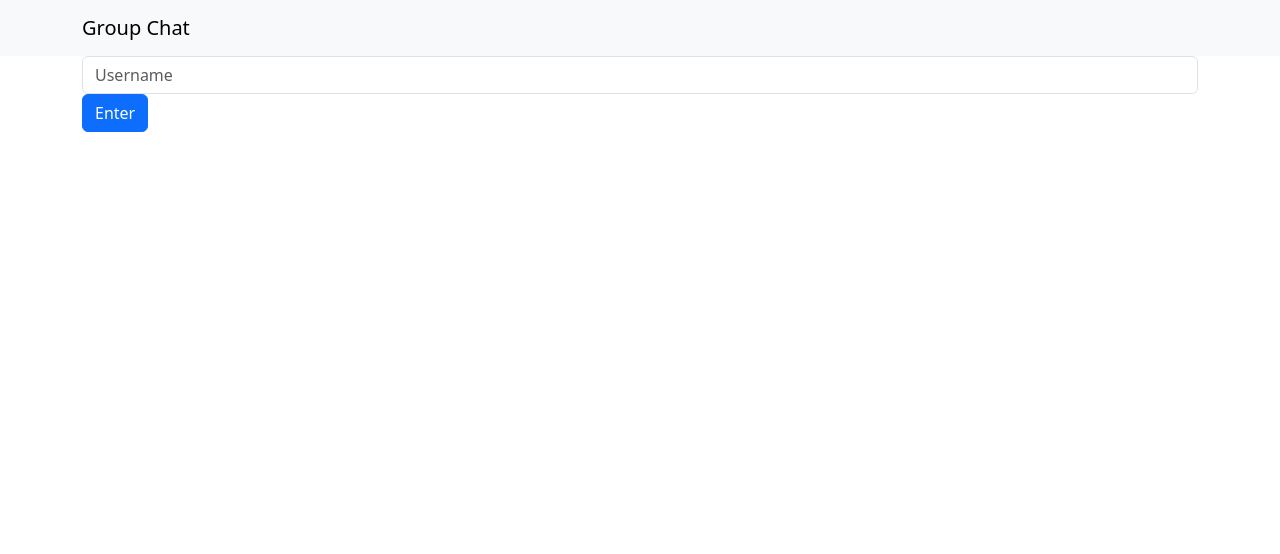
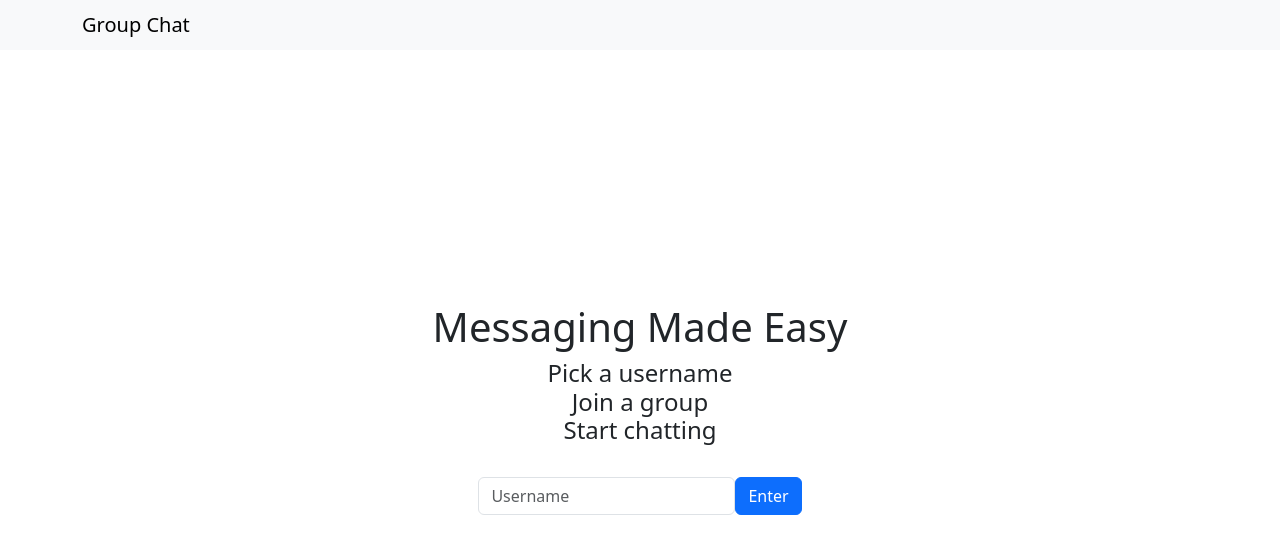
Before and after one commit to cyoung-sudo/group-chat-app-client, a React (Vite) app: page / in a window 1280 px wide. Shown: the top 554 px of the page. Built offline with nearby package versions, Linux system fonts and the light colour scheme.

Commit message:
updated username form

```diff
--- a/src/App.jsx
+++ b/src/App.jsx
@@ -19,6 +19,12 @@ function App() {
       <Container id="app-content">
         {!username &&
           <div id="usernameForm-wrapper">
+            <div id="usernameForm-header">
+              <h1>Messaging Made Easy</h1>
+              <h4>Pick a username</h4>
+              <h4>Join a group</h4>
+              <h4>Start chatting</h4>
+            </div>
             <UsernameForm setUsername={setUsername}/>
           </div>
         }
--- a/src/App.scss
+++ b/src/App.scss
@@ -1,3 +1,21 @@
+#usernameForm-wrapper {
+  height: calc(100vh - var(--navbar-height));
+  display: flex;
+  flex-direction: column;
+  justify-content: center;
+  align-items: center;
+  padding-bottom: 2rem;
+}
+
+#usernameForm-header {
+  margin-bottom: 2rem;
+  text-align: center;
+  h4 {
+    margin: 0;
+    font-weight: 300;
+  }
+}
+
 #messagesDisplay-wrapper {
   height: 70vh;
   margin-top: 1rem;
--- a/src/components/forms/UsernameForm.scss
+++ b/src/components/forms/UsernameForm.scss
@@ -0,0 +1,3 @@
+#usernameForm {
+  display: flex;
+}
--- a/src/components/navigation/NavigationBar.jsx
+++ b/src/components/navigation/NavigationBar.jsx
@@ -6,7 +6,7 @@ import Navbar from 'react-bootstrap/Navbar';
 
 const NavigationBar = ({ username }) => {
   return (
-    <Navbar expand="lg" className="bg-body-tertiary">
+    <Navbar id="navbar" expand="lg" className="bg-body-tertiary">
       <Container>
         <Navbar.Brand>Group Chat</Navbar.Brand>
 
@@ -14,7 +14,7 @@ const NavigationBar = ({ username }) => {
           <>
             <Navbar.Toggle aria-controls="basic-navbar-nav" />
             <Navbar.Collapse id="basic-navbar-nav" className="justify-content-end">
-              <Nav id="nav-info" className="justify-content-end">
+              <Nav id="navbar-info" className="justify-content-end">
                 <div>Username: {username}</div>
                 <div>Group: ...</div>
               </Nav>
--- a/src/components/navigation/NavigationBar.scss
+++ b/src/components/navigation/NavigationBar.scss
@@ -1,4 +1,8 @@
-#nav-info {
+#navbar {
+  height: var(--navbar-height);
+}
+
+#navbar-info {
   > div {
     margin-left: 1rem;
     font-weight: 300;
--- a/src/index.scss
+++ b/src/index.scss
@@ -0,0 +1,3 @@
+:root {
+  --navbar-height: 50px;
+}
```
Also changed, not shown: src/components/forms/UsernameForm.jsx (line endings or trailing spaces).
